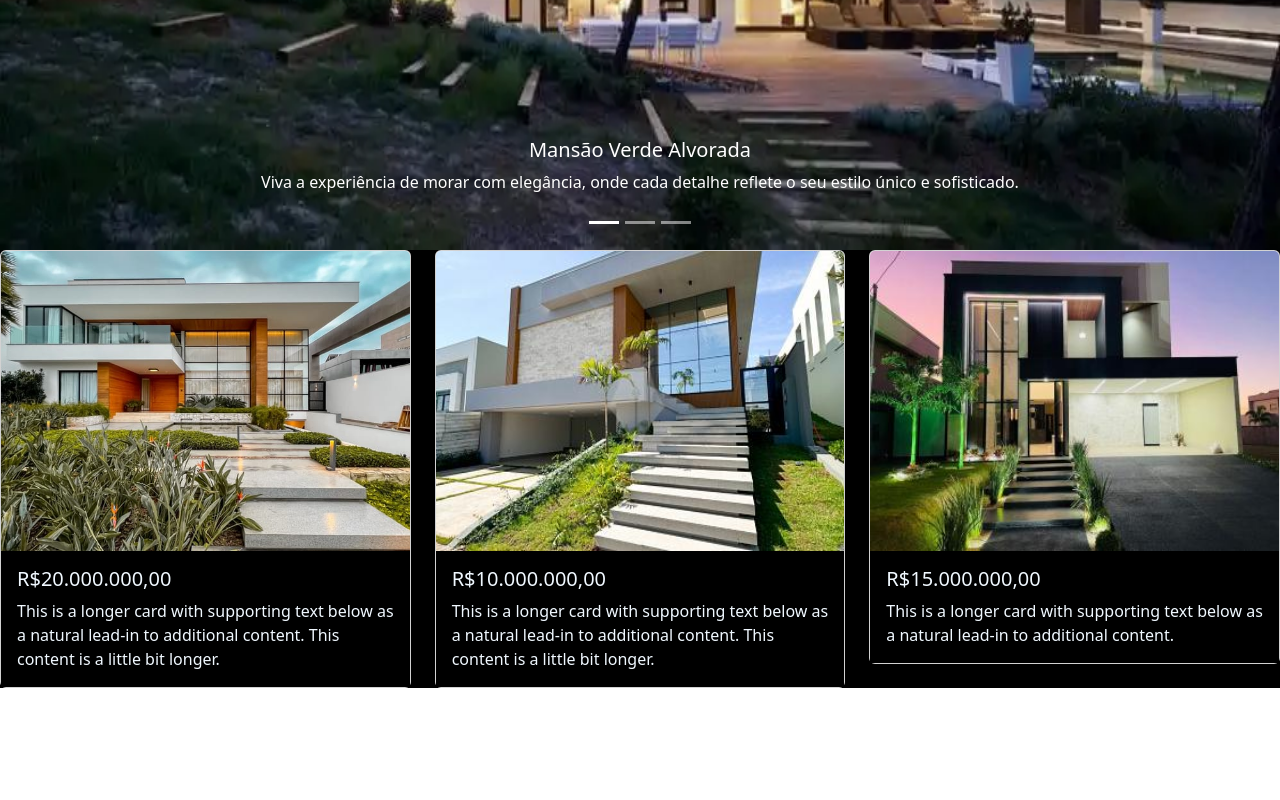
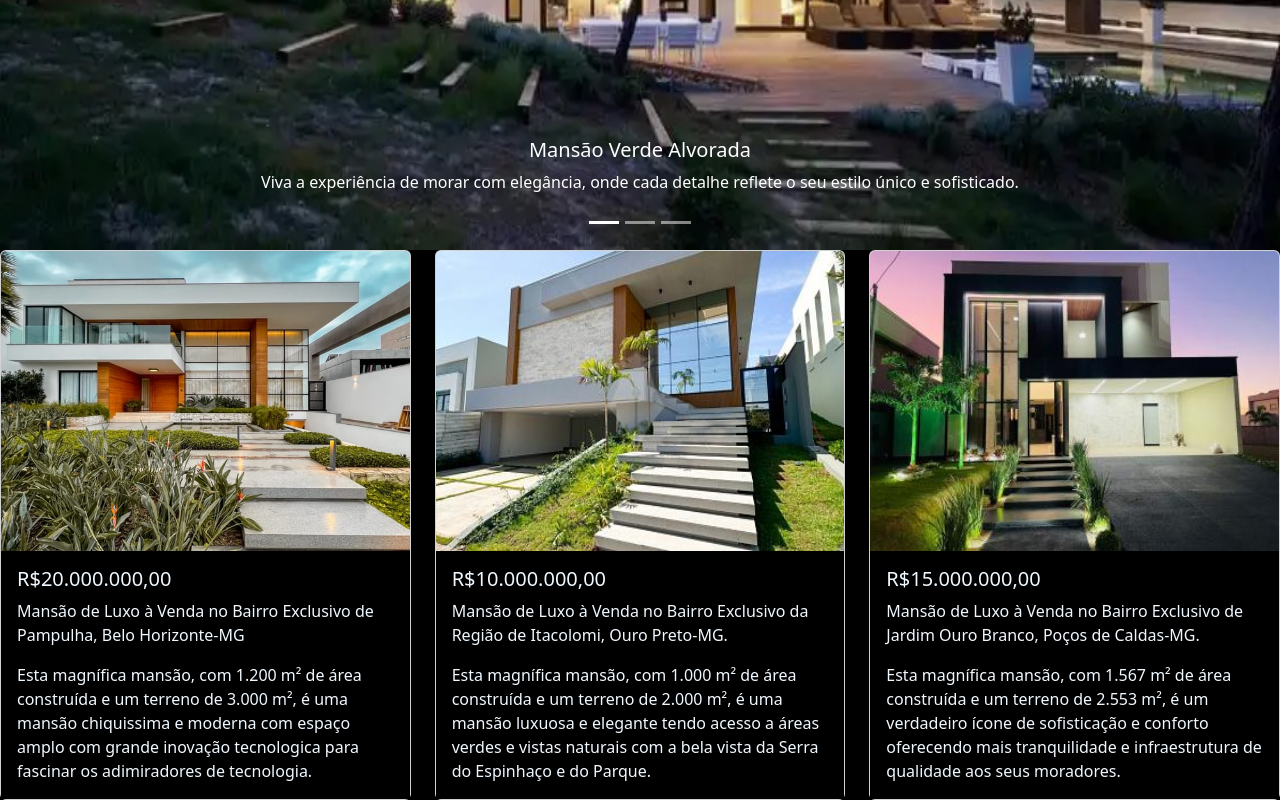
Before and after one commit to Brumarasilva/Vale-Imobiliaria, a plain HTML site: page index.html in a window 1280 px wide. Shown: the part 650-1450 px from the top of the page. Before the commit the page ends 1338 px from the top, so only its background shows below. Drawn offline with nearby package versions, Linux system fonts and the light colour scheme.

Commit message:
adicionando descrição nos cards

```diff
--- a/index.html
+++ b/index.html
@@ -110,13 +110,17 @@
         <span class="carousel-control-next-icon" aria-hidden="true"></span>
         <span class="visually-hidden">Next</span>
       </button>
-    </div><div class="row row-cols-1 row-cols-md-3 g-4">
+    </div>
+    <div class="row row-cols-1 row-cols-md-3 g-4">
       <div class="col">
         <div class="card">
           <img src="img/mansão-card1.jpg" class="card-img-top" alt="..." height="300" width="300">
           <div class="card-body">
             <h5 class="card-title">R$20.000.000,00</h5>
-            <p class="card-text">This is a longer card with supporting text below as a natural lead-in to additional content. This content is a little bit longer.</p>
+            <p class="card-text">Mansão de Luxo à Venda no Bairro Exclusivo de Pampulha, Belo Horizonte-MG</p>
+
+              <p class="card-text">Esta magnífica mansão, com 1.200 m² de área construída e um terreno de 3.000 m², é uma mansão chiquissima e moderna com espaço amplo com grande inovação tecnologica para fascinar os adimiradores de tecnologia.</p>
+
           </div>
         </div>
       </div>
@@ -125,7 +129,9 @@
           <img src="img/mansão-card2.jpeg" class="card-img-top" alt="..." height="300" width="300">
           <div class="card-body">
             <h5 class="card-title">R$10.000.000,00</h5>
-            <p class="card-text">This is a longer card with supporting text below as a natural lead-in to additional content. This content is a little bit longer.</p>
+            <p class="card-text">Mansão de Luxo à Venda no Bairro Exclusivo da Região de Itacolomi, Ouro Preto-MG.</p>
+
+             <p class="card-text">Esta magnífica mansão, com 1.000 m² de área construída e um terreno de 2.000 m², é uma mansão luxuosa e elegante tendo acesso a áreas verdes e vistas naturais com a bela vista da Serra do Espinhaço e do Parque. </p>
           </div>
         </div>
       </div>
@@ -134,14 +140,16 @@
           <img src="img/mansão-card3.jpg" class="card-img-top" alt="..." height="300" width="300">
           <div class="card-body">
             <h5 class="card-title">R$15.000.000,00</h5>
-            <p class="card-text">This is a longer card with supporting text below as a natural lead-in to additional content.</p>
+            <p class="card-text">Mansão de Luxo à Venda no Bairro Exclusivo de Jardim Ouro Branco, Poços de Caldas-MG.</p>
+
+             <p class="card-text">Esta magnífica mansão, com 1.567 m² de área construída e um terreno de 2.553 m², é um verdadeiro ícone de sofisticação e conforto oferecendo mais tranquilidade e infraestrutura de qualidade aos seus moradores. </p>
           </div>
         </div>
       </div>
 
-  <script src="https://cdn.jsdelivr.net/npm/bootstrap@5.3.3/dist/js/bootstrap.bundle.min.js"
-    integrity="sha384-YvpcrYf0tY3lHB60NNkmXc5s9fDVZLESaAA55NDzOxhy9GkcIdslK1eN7N6jIeHz"
-    crossorigin="anonymous"></script>
+      <script src="https://cdn.jsdelivr.net/npm/bootstrap@5.3.3/dist/js/bootstrap.bundle.min.js"
+        integrity="sha384-YvpcrYf0tY3lHB60NNkmXc5s9fDVZLESaAA55NDzOxhy9GkcIdslK1eN7N6jIeHz"
+        crossorigin="anonymous"></script>
 </body>
 
 </html>
```
